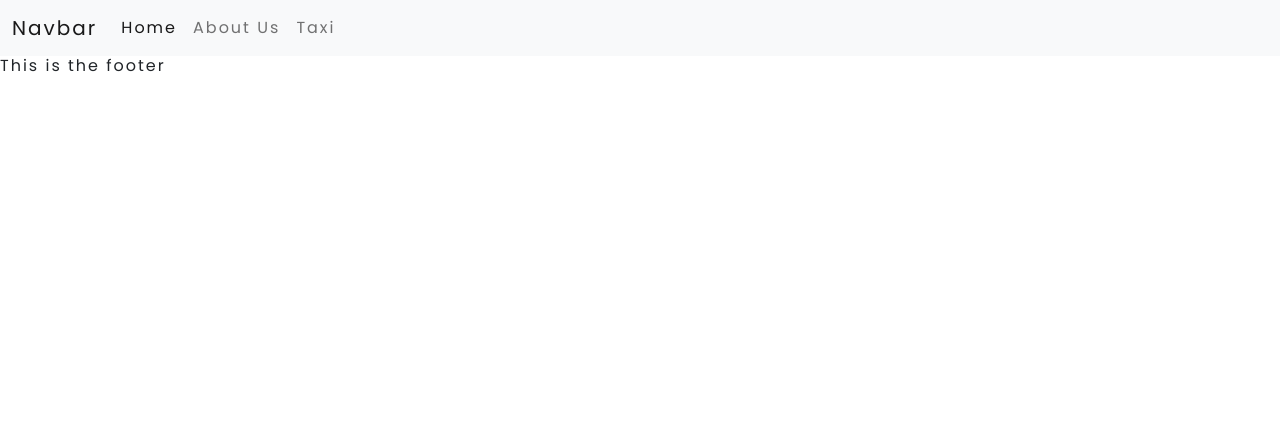
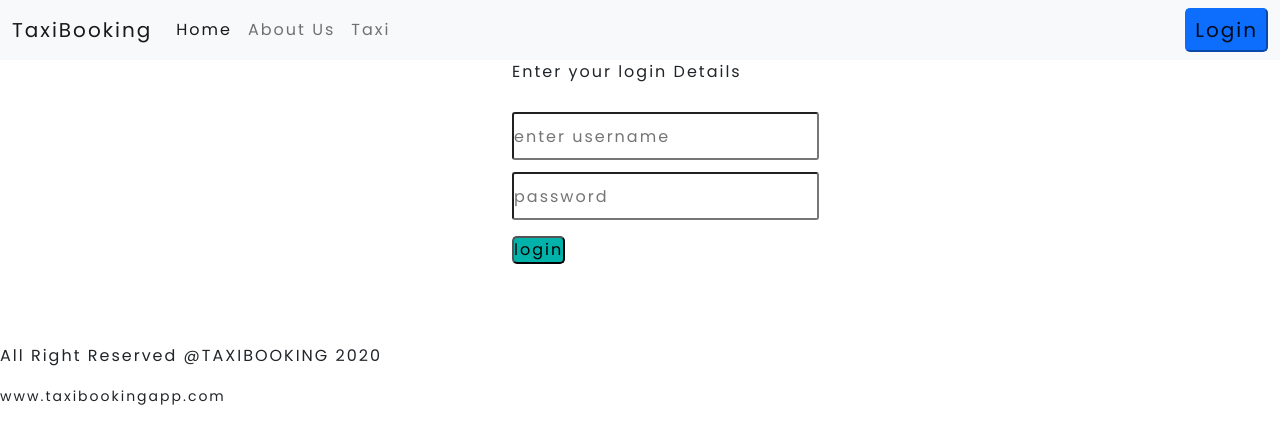
Before and after one commit to PrakashAdhikari08/taxibookingfe, a React (Create React App) app: page /login in a window 1280 px wide. Shown: the top 444 px of the page. Built offline with nearby package versions, Linux system fonts and the light colour scheme.

Commit message:
Adjusting the login form

```diff
--- a/src/AppRouting.jsx
+++ b/src/AppRouting.jsx
@@ -3,6 +3,7 @@ import {BrowserRouter as Router, Switch, Route } from 'react-router-dom'
 import NavigationBar from "./view/navbar/NavigationBar";
 import Home from "./view/home/Home";
 import Footer from "./view/footer/Footer";
+import Login from "./view/form/login/Login";
 
 
 const Routing = () => {
@@ -15,7 +16,8 @@ const Routing = () => {
             <NavigationBar />
 
             <Switch>
-                <Route  exact path={"/"} component={Home}/>
+                <Route  exact path={"/"}          component={Home} />
+                <Route        path={"/login"}     component={Login} />
             </Switch>
         </Router>
 
--- a/src/index.css
+++ b/src/index.css
@@ -7,3 +7,27 @@
 .App {
   font-family: "Poppins", sans-serif;
 }
+
+button,
+Link,
+a {
+  font-family: "Poppins", sans-serif;
+  cursor: pointer;
+  text-decoration: none;
+  letter-spacing: 2px;
+}
+button {
+  background-color: #00b2a9;
+  border-radius: 5px !important;
+
+}
+a:hover {
+  color: #fbee23;
+}
+button:hover {
+  background-color: #ffc659;
+  color: white;
+  outline: none;
+  border: 0;
+  border-radius: 5px;
+}
--- /dev/null
+++ b/src/view/footer/Footer.css
@@ -0,0 +1,5 @@
+.footer-div {
+    align-items: center;
+    place-items: baseline;
+    text-align: center;
+}
--- a/src/view/footer/Footer.jsx
+++ b/src/view/footer/Footer.jsx
@@ -1,11 +1,13 @@
 import React from 'react';
-
+import './Footer.css'
 const Footer = (props) => {
 
     return(
-        <>
-            <h6>This is the footer</h6>
-        </>
+
+        <div className={"footer-div"}>
+            <p>All Right Reserved @TAXIBOOKING 2020</p>
+            <small className="bottom_link">www.taxibookingapp.com</small>
+        </div>
     );
 }
 
--- /dev/null
+++ b/src/view/form/login/Login.css
@@ -0,0 +1,17 @@
+.form-main {
+    margin-left: 40%;
+}
+
+.login-btn {
+    margin-top: 2vh;
+    margin-bottom: 10vh;
+}
+
+.form-input {
+    border-radius: 3px;
+    margin-top: 1.5vh;
+    height: 6vh;
+    /*size: 35vm ;*/
+    width: 40%;
+    initial-letter: normal;
+}
--- a/src/view/form/login/Login.jsx
+++ b/src/view/form/login/Login.jsx
@@ -1,12 +1,20 @@
 import React from 'react';
 
-const Login = (props) =>{
+import './Login.css'
 
-    return(
-        <div>
-            <input placeholder="enter username" type={"email"}/>
-            <br/>
-            <input placeholder="password" type={"password"}/>
+const Login = (props) => {
+
+    return (
+        <div className={"form-main"}>
+            <form>
+                <p>Enter your login Details</p>
+                <input className={"form-input"} placeholder="enter username" type={"email"}/>
+                <br/>
+                <input className={"form-input"} placeholder="password" type={"password"}/>
+
+                <br/>
+                <button className={"login-btn"} type={"submit"}>login</button>
+            </form>
         </div>
     );
 
--- a/src/view/navbar/NavigationBar.css
+++ b/src/view/navbar/NavigationBar.css
@@ -0,0 +1,3 @@
+.login-button {
+    width: 100%;
+}
--- a/src/view/navbar/NavigationBar.jsx
+++ b/src/view/navbar/NavigationBar.jsx
@@ -1,5 +1,7 @@
 import React from 'react';
 import {Link} from "react-router-dom";
+
+import './NavigationBar.css'
 
 
 const NavigationBar = (props) => {
@@ -7,7 +9,7 @@ const NavigationBar = (props) => {
     return(
         <nav className="navbar navbar-expand-lg navbar-light bg-light">
             <div className="container-fluid">
-                <Link className="navbar-brand" to={"/"}>Navbar</Link>
+                <Link className="navbar-brand" to={"/"}>TaxiBooking</Link>
 
                 <div className="collapse navbar-collapse" id="navbarNav">
                     <ul className="navbar-nav">
@@ -21,7 +23,10 @@ const NavigationBar = (props) => {
                             <Link className="nav-link" to={"/all-taxi-available"}>Taxi</Link>
                         </li>
                     </ul>
+
                 </div>
+
+                    <Link to={"/login"} ><button className={"btn-primary login-button navbar-brand"}>Login</button></Link>
             </div>
         </nav>
     )
```
